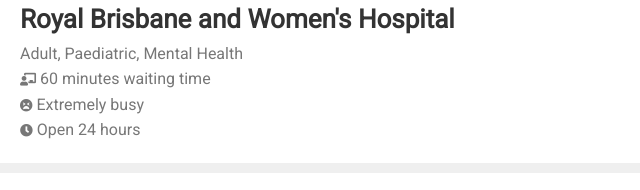
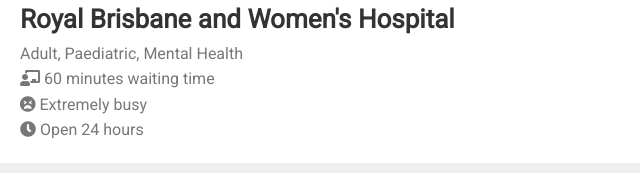
Before and after one commit to brownmestizo/waittimes, a plain HTML site: page index.html in a window 1280 px wide. Shown: the part 465-655 px from the top of the page, 0-640 px from the left. Drawn offline with Linux system fonts and the light colour scheme; some packages are replaced by stand-ins of ours.

Commit message:
Fix sizing of FA icons

```diff
--- a/css/style.css
+++ b/css/style.css
@@ -21,10 +21,6 @@
 
 h2 {
     font-size: 26px;
-}
-
-.fa {
-    font-size: 80%;
 }
 
 input {
```
